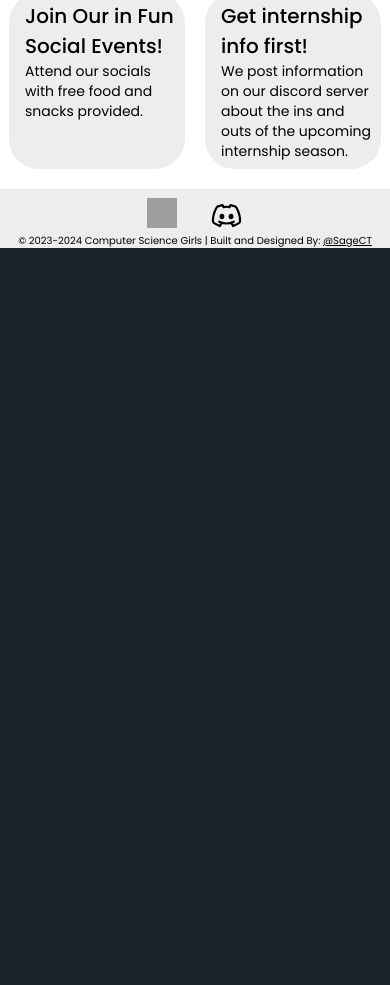
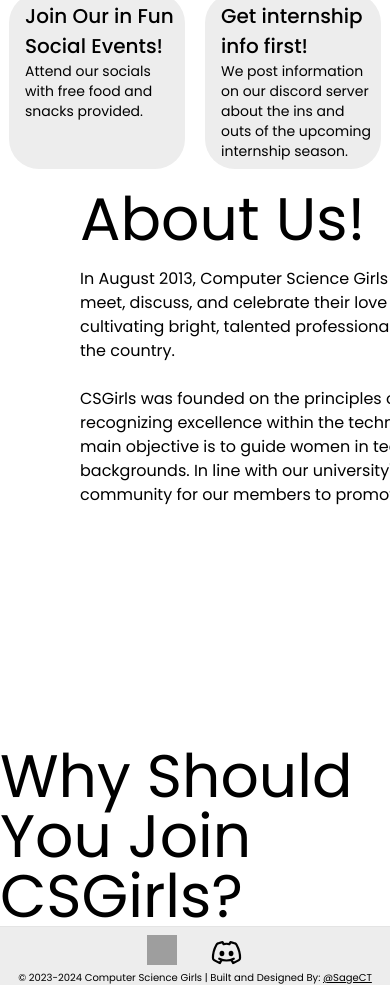
Before and after one commit to CSGirlsUH/csgirls-website, a React (Vite) app in the folder csgwebsite/: page /about in a window 390 px wide. Shown: the part 1485-2470 px from the top of the page. Before the commit the page ends 1733 px from the top, so only its background shows below. Built offline with nearby package versions, Linux system fonts and the light colour scheme; grey boxes are pictures that could not be loaded.

Commit message:
Started work on about us desktop page and BigCard.tsx

```diff
--- a/csgwebsite/src/components/AboutMain.tsx
+++ b/csgwebsite/src/components/AboutMain.tsx
@@ -10,7 +10,7 @@ function AboutMain() {
   return (
     <>
       {/* Mobile Variant */}
-      <div className="overflow-y-auto">
+      <div className="overflow-y-auto md:hidden">
         {/* Banner Image */}
         <img src={PICLINKS.BANNERPIC} className="w-screen" />
 
@@ -90,6 +90,45 @@ function AboutMain() {
         </section>
         {/* Use card components to add features/perks of joining */}
       </div>
+      {/* Desktop Variant */}
+      <div className="flex flex-col overflow-y-auto md:visible">
+        <div className="flex flex-row justify-between mx-20">
+          <div className="flex flex-col">
+            {/* Title Text */}
+            <h1 className="flex flex-row font-poppins text-left text-6xl justify-left">
+              About Us!
+            </h1>
+            {/* Main Text */}
+            <div className="flex flex-col w-[730px] h-[300px] justify-center">
+              <p className="pb-6">
+                In August 2013, Computer Science Girls (CSGirls) was created as
+                a platform for students to meet, discuss, and celebrate their
+                love for computer science. Today, CSGirls is known for
+                cultivating bright, talented professionals and upholding
+                relationships with top employers in the country.
+              </p>
+              <p className="pb-6">
+                CSGirls was founded on the principles of promoting a safe
+                environment for students and recognizing excellence within the
+                technology community at the University of Houston. Our main
+                objective is to guide women in technology; however, we welcome
+                people from all backgrounds. In line with our university's
+                values, we strive to create a diverse and inclusive community
+                for our members to promote fellowship.
+              </p>
+            </div>
+          </div>
+          {/* Hero Image */}
+          <img
+            src={PICLINKS.BANNERPIC}
+            className="flex justify-between w-[944px] h-[477px] rounded-[20px]"
+          />
+        </div>
+        {/* Why Join CSGirls? */}
+        <h1 className="flex flex-row justify-center text-6xl pt-20">
+          Why Should You Join CSGirls?
+        </h1>
+      </div>
     </>
   );
 }
--- a/csgwebsite/src/components/BigCard.tsx
+++ b/csgwebsite/src/components/BigCard.tsx
@@ -4,10 +4,16 @@ interface CardProps {
   date: string;
   items: string[];
   optional?: string;
+  elongated?: boolean;
+  image1?: string;
+  image2?: string;
 }
 
 function Card(props: CardProps) {
   return (
+    <>
+      {/* Change style of the div depending on if elongated is true/false */}
+      {props.elongated ? (
         <div
           className={
             "bottom flex flex-col justify-center items-start min-w-[269px] min-h-[346px] mr-[51px] bg-bggray rounded-[20px]" +
@@ -15,13 +21,22 @@ function Card(props: CardProps) {
             props.optional
           }
         >
-      <h1 className="flex text-[36px] text-medium self-center">{props.date}</h1>
+          <h1 className="flex text-[36px] text-medium self-center">
+            {props.date}
+          </h1>
           <ol className="list-group list-disc pl-6">
             {props.items.map((item, index) => (
               <li key={index}>{item}</li>
             ))}
           </ol>
         </div>
+      ) : // If no images are provided, default to text only
+      props.image1 === "" && props.image2 === "" ? (
+        <div></div>
+      ) : (
+        <div className="w-[796px] h-[643px]"></div>
+      )}
+    </>
   );
 }
 
--- a/csgwebsite/src/components/ContactMain.tsx
+++ b/csgwebsite/src/components/ContactMain.tsx
@@ -1,5 +1,3 @@
-import React from "react";
-
 function ContactMain() {
   return <div>ContactUsMain</div>;
 }
--- a/csgwebsite/src/pages/ContactUs.tsx
+++ b/csgwebsite/src/pages/ContactUs.tsx
@@ -1,5 +1,3 @@
-import React from "react";
-
 import Navbar from "../components/Navbar";
 import Footer from "../components/Footer";
 import ContactMain from "../components/ContactMain";
```
Also changed, not shown: 1 other file (tests, documents, lock files or other folders). Lines whose indentation alone changed are shown as unchanged.
